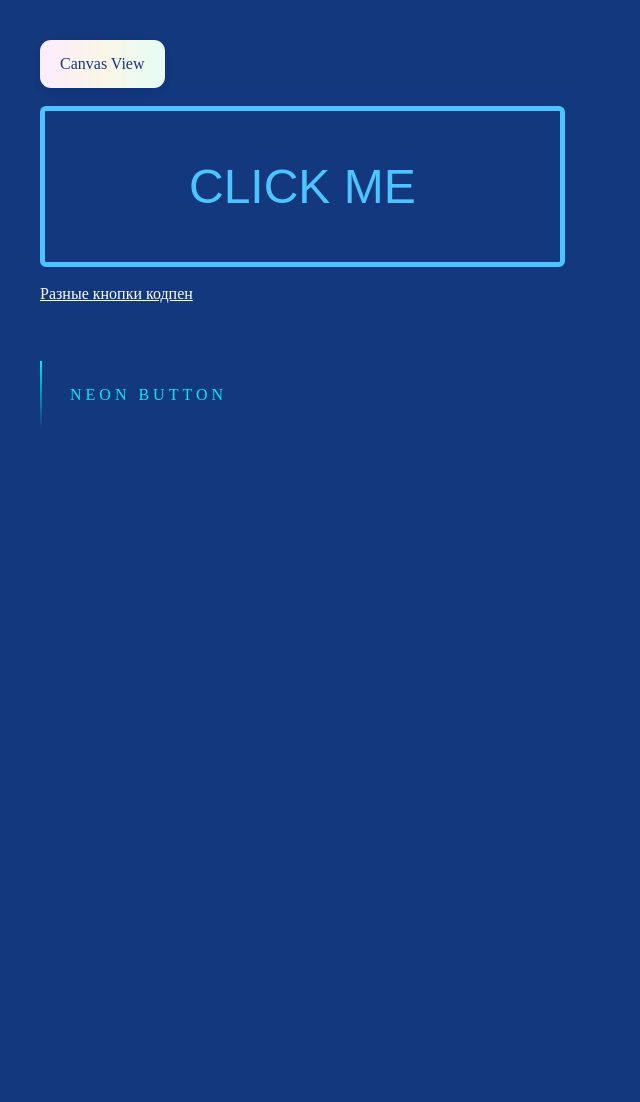
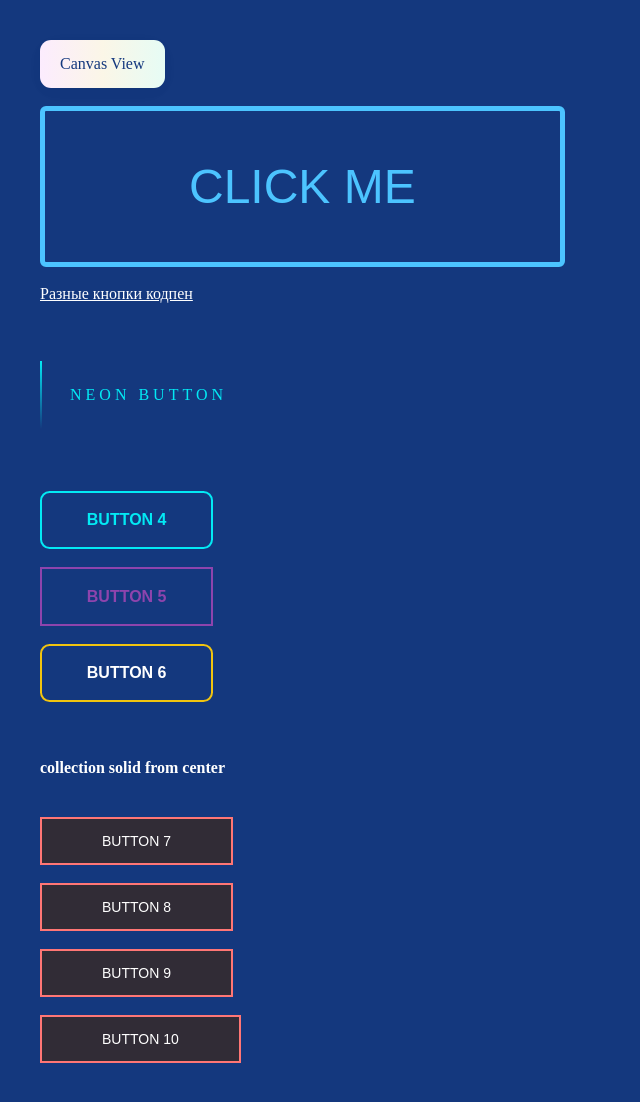
Before and after one commit to Flukavka/10_templates, a plain HTML site: page index.html in a window 1280 px wide. Shown: the whole page, without its empty margins (0-640 px from the left). Before the commit the page ends 800 px from the top, so only its background shows below. Drawn offline with Linux system fonts and the light colour scheme.

Commit message:
added new buttons

```diff
--- /dev/null
+++ b/_button4(solid).scss
@@ -0,0 +1,25 @@
+.solid_btn {
+    box-sizing: border-box;
+    appearance: none;
+    background-color: transparent;
+    border: 2px solid #03e9f4;
+    border-radius: 0.6em;
+    color: #03e9f4;
+    cursor: pointer;
+    font-size: 1rem;
+    line-height: 1;
+    padding: 1.2em 2.8em;
+    text-align: center;
+    text-transform: uppercase;
+    font-weight: 700;
+    transition: box-shadow 300ms ease-in-out, color 300ms ease-in-out;
+}
+
+.solid_btn:hover,
+.solid_btn:focus {
+    color: #fff;
+    outline: 0;
+}
+.solid_btn:hover {
+    box-shadow: 0 0 40px 40px #03e9f4 inset;
+}
--- /dev/null
+++ b/_button5(solid).scss
@@ -0,0 +1,41 @@
+.fillFromCenter {
+    box-sizing: border-box;
+    appearance: none;
+    background-color: transparent;
+    border: 2px solid #8e44ad;
+    color: #8e44ad;
+    cursor: pointer;
+    font-size: 1rem;
+    line-height: 1;
+    padding: 1.2em 2.8em;
+    text-align: center;
+    text-transform: uppercase;
+    font-weight: 700;
+    position: relative;
+    overflow: hidden;
+    z-index: 1;
+    transition: color 150ms ease-in-out;
+}
+
+.fillFromCenter:hover {
+    color: #fff;
+    outline: 0;
+}
+
+.fillFromCenter:hover:after {
+    width: 110%;
+}
+
+
+.fillFromCenter:after {
+    content: '';
+    position: absolute;
+    top: 0;
+    left: 50%;
+    transform: translateX(-50%);
+    width: 0;
+    height: 100%;
+    background: #8e44ad;
+    z-index: -1;
+    transition: width 150ms ease-in-out;
+}
--- /dev/null
+++ b/_button6(solid).scss
@@ -0,0 +1,30 @@
+.fillFromLeftBottom {
+    box-sizing: border-box;
+    appearance: none;
+    background-color: transparent;
+    border: 2px solid #f1c40f;
+    border-radius: 0.6em;
+    color: #fff;
+    cursor: pointer;
+    font-size: 1rem;
+    line-height: 1;
+    padding: 1.2em 2.8em;
+    text-align: center;
+    text-transform: uppercase;
+    font-weight: 700;
+    position: relative;
+    overflow: hidden;
+    z-index: 1;
+    transition: color 150ms ease-in-out;
+
+    border-color: #f1c40f;
+    color: #fff;
+    background-image: linear-gradient(45deg, #f1c40f 50%, transparent 50%);
+    background-position: 100%;
+    background-size: 400%;
+    transition: background 300ms ease-in-out;
+}
+
+.fillFromLeftBottom:hover {
+    background-position: 0;
+}
--- /dev/null
+++ b/_button7(solid).scss
@@ -0,0 +1,63 @@
+.solidFromCenter {
+    box-sizing: border-box;
+    position: relative;
+    color: white;
+    font-size: 14px;
+    border: 2px solid #ff7675;
+    background: #312c36;
+    padding: 14px 60px;
+    text-transform: uppercase;
+    overflow: hidden;
+    transition: 1s all ease;
+    cursor: pointer;
+    z-index: 1;
+}
+
+.solidFromCenter::before {
+    background: #ff7675;
+    content: "";
+    position: absolute;
+    top: 50%;
+    left: 50%;
+    transform: translate(-50%, -50%);
+    z-index: -1;
+    transition: all 0.6s ease;
+}
+
+.leftBottom-rightTop::before {
+    width: 100%;
+    height: 0%;
+    transform: translate(-50%, -50%) rotate(45deg);
+}
+
+.leftBottom-rightTop:hover::before {
+    height: 380%;
+}
+
+.rightBottom-leftTop::before {
+    width: 100%;
+    height: 0%;
+    transform: translate(-50%, -50%) rotate(-45deg);
+}
+
+.rightBottom-leftTop:hover::before {
+    height: 380%;
+}
+
+.horizontal::before {
+    width: 0%;
+    height: 100%;
+}
+
+.horizontal:hover::before {
+    width: 100%;
+}
+
+.vertical::before {
+    width: 100%;
+    height: 0%;
+}
+
+.vertical:hover::before {
+    height: 100%;
+}
--- a/index.html
+++ b/index.html
@@ -26,6 +26,32 @@
         <span></span>
         Neon button
     </a>
+    <br>
+    <br>
+    <button class="solid_btn">Button 4</button>
+    <br>
+    <br>
+    <button class="fillFromCenter">Button 5</button>
+    <br>
+    <br>
+    <button class="fillFromLeftBottom">Button 6</button>
+    <br>
+    <br>
+    <br>
+    <h4 style="color: white;">collection solid from center</h4>
+    <br>
+    <button class="leftBottom-rightTop solidFromCenter">Button 7</button>
+    <br>
+    <br>
+    <button class="rightBottom-leftTop solidFromCenter">Button 8</button>
+    <br>
+    <br>
+    <button class="horizontal solidFromCenter">Button 9</button>
+    <br>
+    <br>
+    <button class="vertical solidFromCenter">Button 10</button>
+    <br>
+    <br>
 
     <script src="button_1(scetch-button)/button1.js"></script>
     <script src="button_2(ripple-button)/button2.js"></script>
--- a/index.scss
+++ b/index.scss
@@ -1,6 +1,10 @@
 @import "_button1.scss";
 @import "_button2.scss";
 @import "_button3(neon).scss";
+@import "_button4(solid).scss";
+@import "_button5(solid).scss";
+@import "_button6(solid).scss";
+@import "_button7(solid).scss";
 
 body {
     background: #14387e;
```
Also changed, not shown: index.css, 1 other file.
